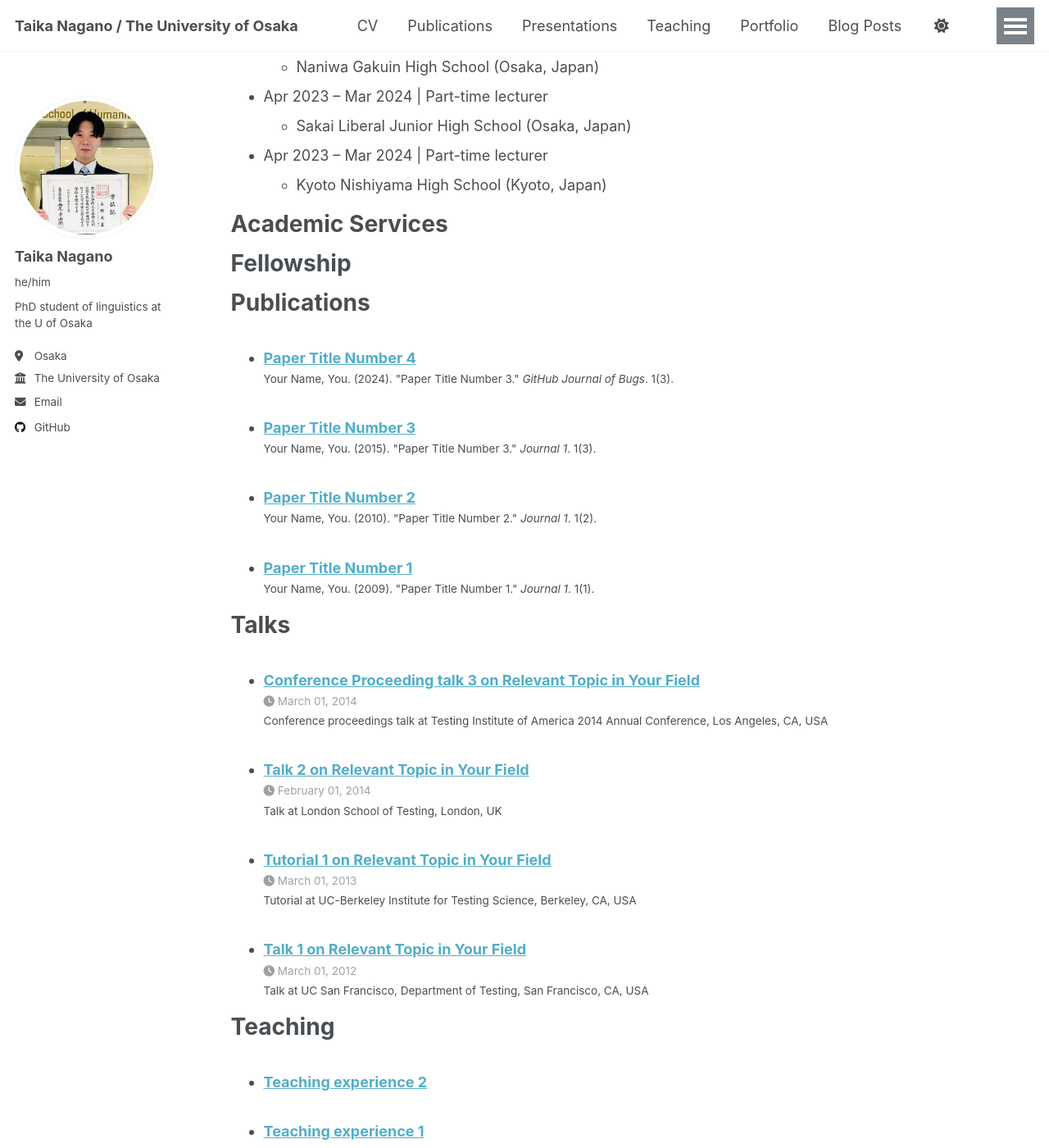
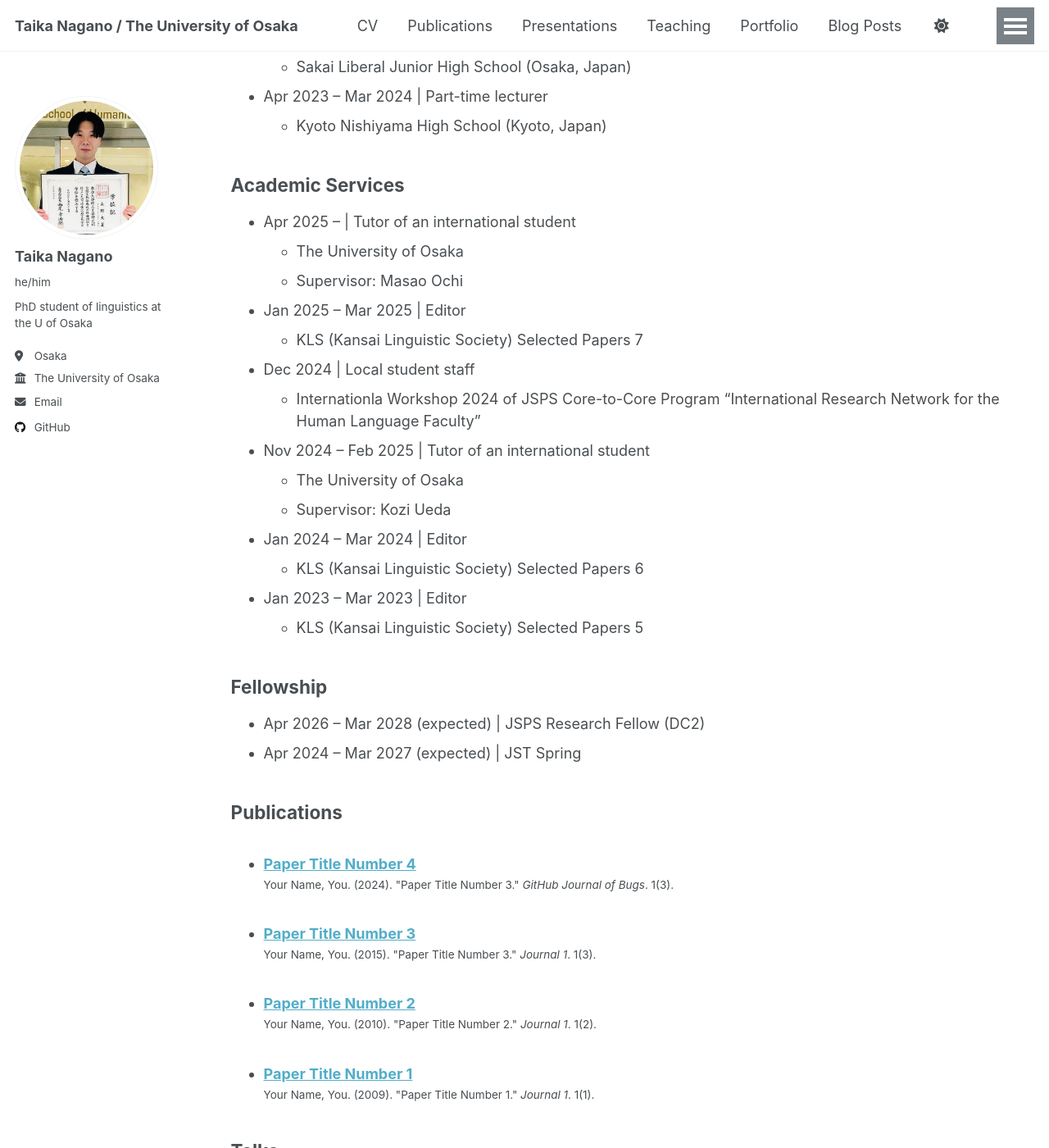
Before and after one commit to TaikaNagano/taikanagano.github.io, a Jekyll site: the page built from _pages/cv.md, in a window 1280 px wide and 1400 px high, scrolled down 1307 px. Shown: the whole window at 82% size. Built offline with Jekyll 4.4.1, drawn with Linux system fonts in a browser that asks for light colours; some of the changed text lies outside the part shown.

Commit message:
Updated cv.md

```diff
--- a/_pages/cv.md
+++ b/_pages/cv.md
@@ -10,42 +10,34 @@
 {% include base_path %}
 
 Education
-======
-* M.A. in Language and Culture, The University of Osaka, 2024
+------
+* M.A. in Language and Culture, The University of Osaka (Osaka Japan), 2024
   * Thesis title: Locality Constraints on Allomorphy: Japanese Verbal Morphology in the Causative-Inchoative Alternation.
   * Committees: Masao Ochi, Akitaka Yamada, Hirotaka Nakajima
-* B.A. in Foreign Studies, Kobe City University of Foreign Studies, 2024
+* B.A. in Foreign Studies, Kobe City University of Foreign Studies (Hyogo, Japan), 2024
   * Thesis title: Syntactic Asymmetry in the Dative Alternation: A Case of the English VerbParticle Construction.
   * Committees: Norio Nasu, Franklin Chang
 
 Work experience
-======
-
-Academic/Teaching
 ------
-
+**Academic/Teaching**
 * Apr 2026 -- Mar 2028 (expected) \| JSPS Research Fellow (DC2)
-
 * May 2025 -- Mar 2026 (expected) \| Research Assistant
   * Div. of Language and Culture, The University of Osaka
   * Supervisor: Prof. Yushi Sugimoto
   * Duties included: facilitating monthly meetings, proofreading an internal journal
-
 * Apr 2025 -- Aug 2026 (expected) \| Part-time Lecturer
   * Faculty of International Studies, Setsunan University (Osaka, Japan)
   * Course description: Introductory English course for freshmen
-
 * Jan 2023 -- Feb 2023 \| Research Assistant
   * Center for International Education and Exchange (CIEE), The University of Osaka
   * Supervisor: Prof. Naoki Nakamata
   * Duties included: proofreading an internal journal
-
 * Oct 2022 -- Feb 2024 \| Teaching Assistant
   * Center for International Education and Exchange (CIEE), The University of Osaka
-  * Supervisor: Prof. Kozi Namba
+  * Supervisor: Prof. Koji Namba
   * Course description: Introductory Japnese course for international exchange students
-
-Misc
+**Misc**
 ------
 * Apr 2024 -- Mar 2026 (expected) \| Part-time lecturer
   * Josho Gakuen High School / Junior High School (Osaka, Japan)
@@ -56,33 +48,46 @@
 * Apr 2023 -- Mar 2024 \| Part-time lecturer
   * Kyoto Nishiyama High School (Kyoto, Japan)
 
-
 Academic Services
-======
-
+------
+* Apr 2025 -- \| Tutor of an international student
+  * The University of Osaka
+  * Supervisor: Masao Ochi
+* Jan 2025 -- Mar 2025 \| Editor
+  * KLS (Kansai Linguistic Society) Selected Papers 7
+* Dec 2024 \| Local student staff
+  * Internationla Workshop 2024 of JSPS Core-to-Core Program "International Research Network for the Human Language Faculty"
+* Nov 2024 -- Feb 2025 \| Tutor of an international student
+  * The University of Osaka
+  * Supervisor: Kozi Ueda
+* Jan 2024 -- Mar 2024 \| Editor
+  * KLS (Kansai Linguistic Society) Selected Papers 6
+* Jan 2023 -- Mar 2023 \| Editor
+  * KLS (Kansai Linguistic Society) Selected Papers 5
 
 Fellowship
-======
-
+------
+* Apr 2026 -- Mar 2028 (expected) \| JSPS Research Fellow (DC2)
+* Apr 2024 -- Mar 2027 (expected) \| JST Spring
 
 Publications
-======
+------
   <ul>{% for post in site.publications reversed %}
     {% include archive-single-cv.html %}
   {% endfor %}</ul>
 
 Talks
-======
+------
   <ul>{% for post in site.talks reversed %}
     {% include archive-single-talk-cv.html  %}
   {% endfor %}</ul>
 
 Teaching
-======
+------
   <ul>{% for post in site.teaching reversed %}
     {% include archive-single-cv.html %}
   {% endfor %}</ul>
 
 Early Background
-======
+------
 I was born in Osaka City, Japan, on Aug 16, 1999.
```
Also changed, not shown: 1 other file.
